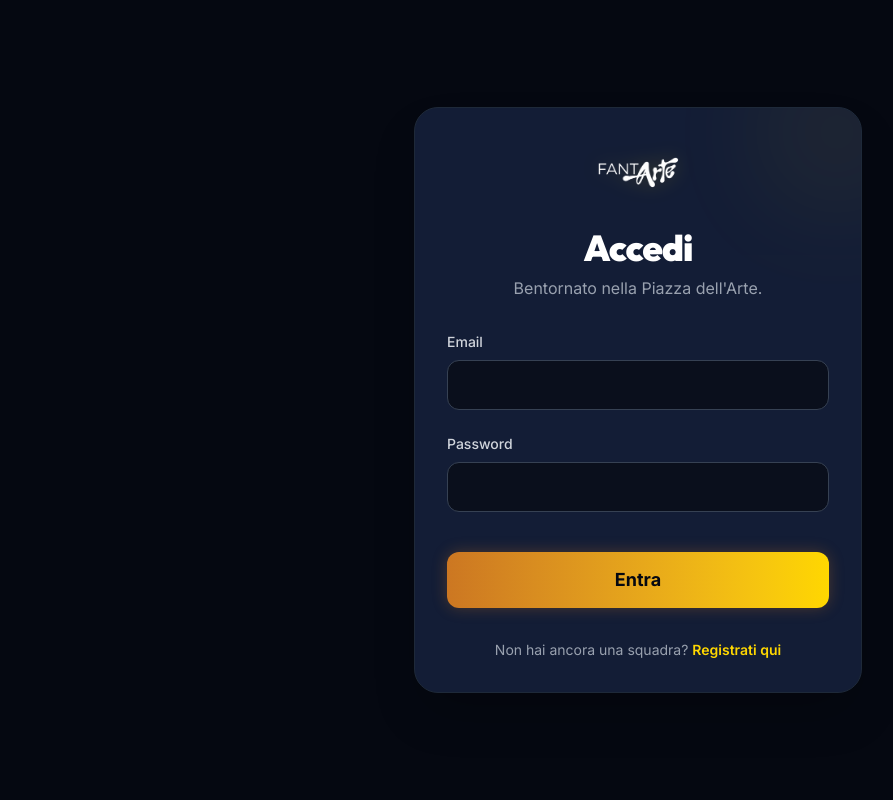
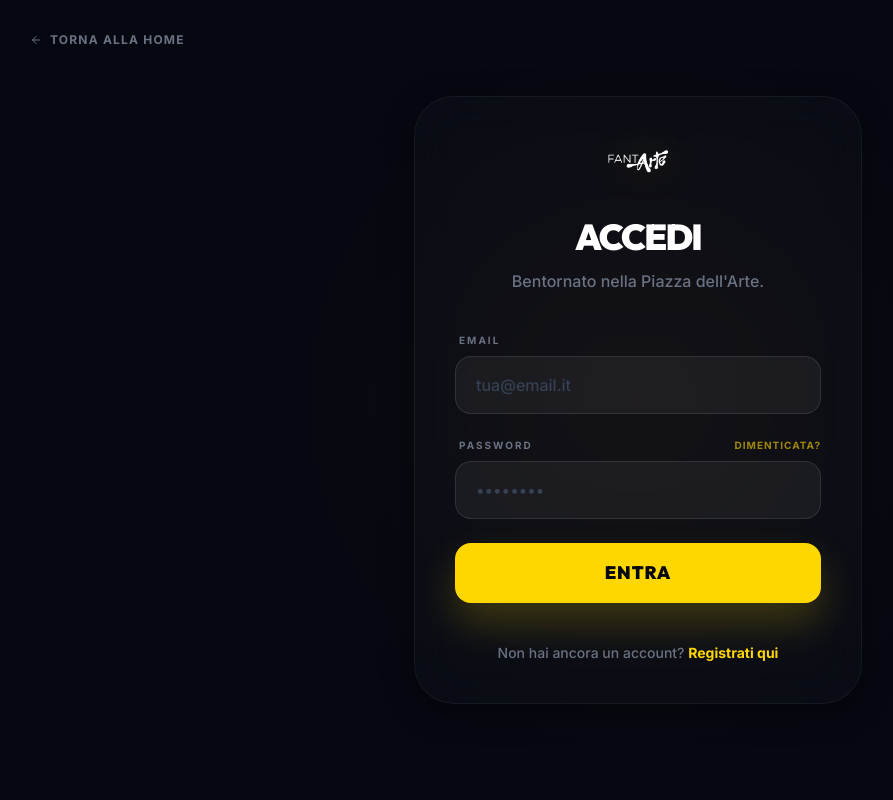
Before and after one commit to Mantineo-Massimo/fantarte, a Next.js app: page /auth/login in a window 1280 px wide. Shown: the top 800 px of the page, without its empty margins (2-895 px from the left). Built offline with nearby package versions, Linux system fonts and the light colour scheme; no server answers.

Commit message:
feat: update authentication pages with improved UI, back navigation, and registration feedback handling

```diff
--- a/src/app/auth/login/page.tsx
+++ b/src/app/auth/login/page.tsx
@@ -1,27 +1,36 @@
 "use client";
 
 import { signIn } from "next-auth/react";
-import { useState } from "react";
-import { useRouter } from "next/navigation";
+import { useState, useEffect } from "react";
+import { useRouter, useSearchParams } from "next/navigation";
 import Link from "next/link";
 import { motion } from "framer-motion";
-
 import Image from "next/image";
+import { FiArrowLeft, FiLogOut } from "react-icons/fi";
 
 export default function LoginPage() {
     const router = useRouter();
+    const searchParams = useSearchParams();
     const [data, setData] = useState({ email: "", password: "" });
     const [error, setError] = useState("");
     const [success, setSuccess] = useState("");
     const [isLoading, setIsLoading] = useState(false);
 
-    const { searchParams } = new URL(typeof window !== "undefined" ? window.location.href : "http://localhost");
     const isVerified = searchParams.get("verified") === "true";
+    const registered = searchParams.get("registered") === "true";
+
+    useEffect(() => {
+        if (registered) {
+            setSuccess("Registrazione completata! Controlla la tua email per verificare l'account.");
+        }
+    }, [registered]);
 
     const loginUser = async (e: React.FormEvent) => {
         e.preventDefault();
         setError("");
+        setIsLoading(true);
 
+        try {
             const response = await signIn("credentials", {
                 ...data,
                 redirect: false,
@@ -35,6 +44,11 @@ export default function LoginPage() {
                 }
             } else {
                 router.push("/");
+            }
+        } catch (err) {
+            setError("Errore di connessione.");
+        } finally {
+            setIsLoading(false);
         }
     };
 
@@ -69,86 +83,109 @@ export default function LoginPage() {
     };
 
     return (
-        <main className="min-h-screen bg-blunotte text-white flex flex-col items-center justify-center p-6">
+        <main className="min-h-screen bg-blunotte text-white flex flex-col items-center justify-center p-6 relative overflow-hidden">
+            {/* Background Orbs */}
+            <div className="absolute top-0 left-0 w-full h-full bg-[radial-gradient(circle_at_50%_50%,rgba(204,119,34,0.05),transparent_50%)] pointer-events-none" />
+
+            <Link
+                href="/"
+                className="absolute top-8 left-8 flex items-center gap-2 text-gray-500 hover:text-white transition-all font-bold text-xs uppercase tracking-widest z-20 group"
+            >
+                <FiArrowLeft className="group-hover:-translate-x-1 transition-transform" />
+                Torna alla Home
+            </Link>
+
             <motion.div
                 initial={{ opacity: 0, y: 20 }}
                 animate={{ opacity: 1, y: 0 }}
-                className="w-full max-w-md bg-[#131d36] rounded-3xl p-8 border border-gray-800 shadow-2xl relative overflow-hidden"
+                className="w-full max-w-md glass rounded-[2.5rem] p-10 border border-white/10 shadow-3xl relative z-10"
             >
-                <div className="absolute -top-10 -right-10 w-32 h-32 bg-oro opacity-10 rounded-full blur-3xl"></div>
-
-                <div className="flex justify-center mb-6">
+                <div className="flex justify-center mb-8">
+                    <Link href="/">
                         <Image
                             src="/fanta-logo.png"
-                        alt="FantaPiazza Logo"
-                        width={200}
-                        height={80}
-                        className="h-16 w-auto object-contain drop-shadow-[0_0_10px_rgba(255,215,0,0.2)]"
+                            alt="FantArte"
+                            width={180}
+                            height={70}
+                            className="h-12 w-auto object-contain drop-shadow-[0_0_20px_rgba(255,215,0,0.2)]"
                         />
+                    </Link>
                 </div>
 
-                <div className="text-center mb-8">
-                    <h1 className="text-4xl font-black tracking-tight mb-2">Accedi</h1>
-                    <p className="text-gray-400">Bentornato nella Piazza dell&apos;Arte.</p>
+                <div className="text-center mb-10">
+                    <h1 className="font-display text-4xl font-black tracking-tighter uppercase mb-3">Accedi</h1>
+                    <p className="text-gray-500 font-medium">Bentornato nella Piazza dell&apos;Arte.</p>
                 </div>
 
                 {isVerified && !error && (
-                    <div className="mb-6 p-4 bg-green-900/40 border border-green-500/50 text-green-100 rounded-2xl text-center text-sm font-bold animate-pulse">
+                    <div className="mb-8 p-4 bg-green-500/10 border border-green-500/20 text-green-400 rounded-2xl text-center text-xs font-bold">
                         ✨ Email verificata! Ora puoi accedere.
                     </div>
                 )}
 
-                <form onSubmit={loginUser} className="space-y-6 relative z-10">
+                <form onSubmit={loginUser} className="space-y-6">
                     <div>
-                        <label className="block text-sm font-medium text-gray-300 mb-2">Email</label>
+                        <label className="block text-[10px] font-bold text-gray-500 uppercase tracking-[0.2em] mb-2 ml-1">Email</label>
                         <input
                             type="email"
+                            placeholder="tua@email.it"
                             value={data.email}
                             onChange={(e) => setData({ ...data, email: e.target.value })}
-                            className="w-full bg-[#0a0f1c] border border-gray-700 rounded-xl px-4 py-3 text-white focus:outline-none focus:border-oro focus:ring-1 focus:ring-oro transition-all"
+                            className="w-full bg-white/5 border border-white/10 rounded-2xl px-5 py-4 text-white placeholder:text-gray-700 focus:outline-none focus:border-oro/50 focus:ring-1 focus:ring-oro/20 transition-all font-medium"
                             required
                         />
                     </div>
                     <div>
-                        <label className="block text-sm font-medium text-gray-300 mb-2">Password</label>
+                        <div className="flex justify-between items-center mb-2 ml-1">
+                            <label className="block text-[10px] font-bold text-gray-500 uppercase tracking-[0.2em]">Password</label>
+                            <Link href="/auth/forgot-password" size="sm" className="text-[10px] font-bold text-oro/60 hover:text-oro transition-colors uppercase tracking-widest">
+                                Dimenticata?
+                            </Link>
+                        </div>
                         <input
                             type="password"
+                            placeholder="••••••••"
                             value={data.password}
                             onChange={(e) => setData({ ...data, password: e.target.value })}
-                            className="w-full bg-[#0a0f1c] border border-gray-700 rounded-xl px-4 py-3 text-white focus:outline-none focus:border-oro focus:ring-1 focus:ring-oro transition-all"
+                            className="w-full bg-white/5 border border-white/10 rounded-2xl px-5 py-4 text-white placeholder:text-gray-700 focus:outline-none focus:border-oro/50 focus:ring-1 focus:ring-oro/20 transition-all font-medium"
                             required
                         />
                     </div>
 
                     {error && (
-                        <div className="text-center space-y-2">
-                            <p className="text-red-500 text-sm">{error}</p>
+                        <div className="text-center space-y-3 bg-red-500/10 p-4 rounded-2xl border border-red-500/20">
+                            <p className="text-red-500 text-xs font-bold leading-tight">{error}</p>
                             {error === "Email non verificata. Controlla la tua casella di posta." && (
                                 <button
                                     type="button"
                                     onClick={resendVerification}
                                     disabled={isLoading}
-                                    className="text-oro text-xs font-bold hover:underline disabled:opacity-50"
+                                    className="text-oro text-[10px] font-black uppercase tracking-widest hover:underline disabled:opacity-50"
                                 >
-                                    {isLoading ? "Invio in corso..." : "Rinvia email di verifica"}
+                                    {isLoading ? "Invio..." : "Rinvia email di verifica"}
                                 </button>
                             )}
                         </div>
                     )}
 
-                    {success && <p className="text-green-500 text-sm text-center">{success}</p>}
+                    {success && (
+                        <div className="p-4 bg-oro/10 border border-oro/20 text-oro text-xs font-bold rounded-2xl text-center leading-tight">
+                            {success}
+                        </div>
+                    )}
 
                     <button
                         type="submit"
-                        className="w-full py-3.5 rounded-xl bg-gradient-to-r from-ocra to-oro text-blunotte font-bold text-lg hover:opacity-90 transition-opacity shadow-[0_0_15px_rgba(204,119,34,0.3)] mt-4"
+                        disabled={isLoading}
+                        className="w-full py-4 rounded-2xl bg-oro text-blunotte font-display font-black text-lg uppercase tracking-wider hover:scale-[1.02] active:scale-95 disabled:opacity-50 disabled:hover:scale-100 transition-all shadow-[0_20px_40px_rgba(255,215,0,0.2)]"
                     >
-                        Entra
+                        {isLoading ? "Accesso..." : "Entra"}
                     </button>
                 </form>
 
-                <p className="text-center text-gray-400 mt-8 text-sm">
-                    Non hai ancora una squadra?{" "}
-                    <Link href="/auth/register" className="text-oro font-semibold hover:underline">
+                <p className="text-center text-gray-500 mt-10 text-sm font-medium">
+                    Non hai ancora un account?{" "}
+                    <Link href="/auth/register" className="text-oro font-bold hover:underline transition-all">
                         Registrati qui
                     </Link>
                 </p>
--- a/src/app/auth/register/page.tsx
+++ b/src/app/auth/register/page.tsx
@@ -5,6 +5,7 @@ import { useRouter } from "next/navigation";
 import Link from "next/link";
 import { motion } from "framer-motion";
 import Image from "next/image";
+import { FiArrowLeft } from "react-icons/fi";
 
 export default function RegisterPage() {
     const router = useRouter();
@@ -51,8 +52,15 @@ export default function RegisterPage() {
 
     return (
         <main className="min-h-screen bg-blunotte text-white flex flex-col items-center justify-center p-6 relative overflow-hidden">
-            {/* Background Orbs */}
             <div className="absolute top-0 left-0 w-full h-full bg-[radial-gradient(circle_at_50%_50%,rgba(88,28,135,0.1),transparent_50%)] pointer-events-none" />
+
+            <Link
+                href="/"
+                className="absolute top-8 left-8 flex items-center gap-2 text-gray-500 hover:text-white transition-all font-bold text-xs uppercase tracking-widest z-20 group"
+            >
+                <FiArrowLeft className="group-hover:-translate-x-1 transition-transform" />
+                Torna alla Home
+            </Link>
 
             <motion.div
                 initial={{ opacity: 0, y: 20 }}
@@ -100,7 +108,6 @@ export default function RegisterPage() {
                         />
                     </div>
 
-                    {/* Legal Checkboxes */}
                     <div className="space-y-4 pt-2">
                         <label className="flex items-start gap-3 group cursor-pointer">
                             <div className="relative flex items-center justify-center shrink-0 mt-1">
```
Lines whose indentation alone changed are shown as unchanged.
